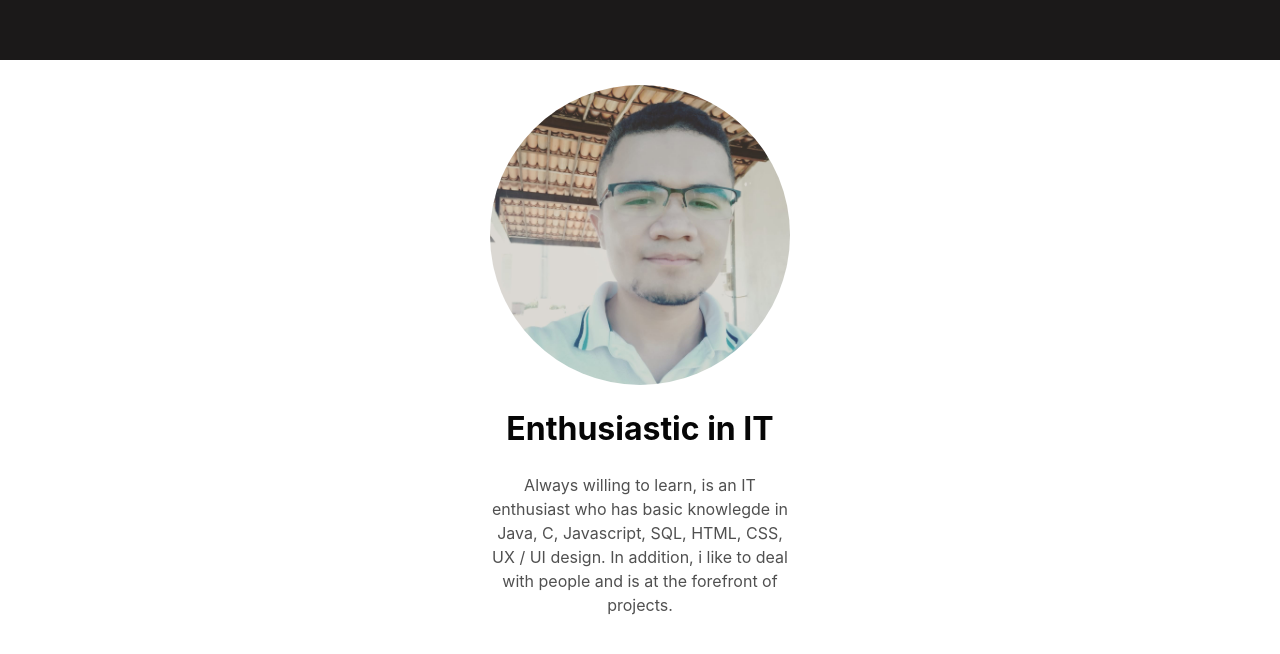
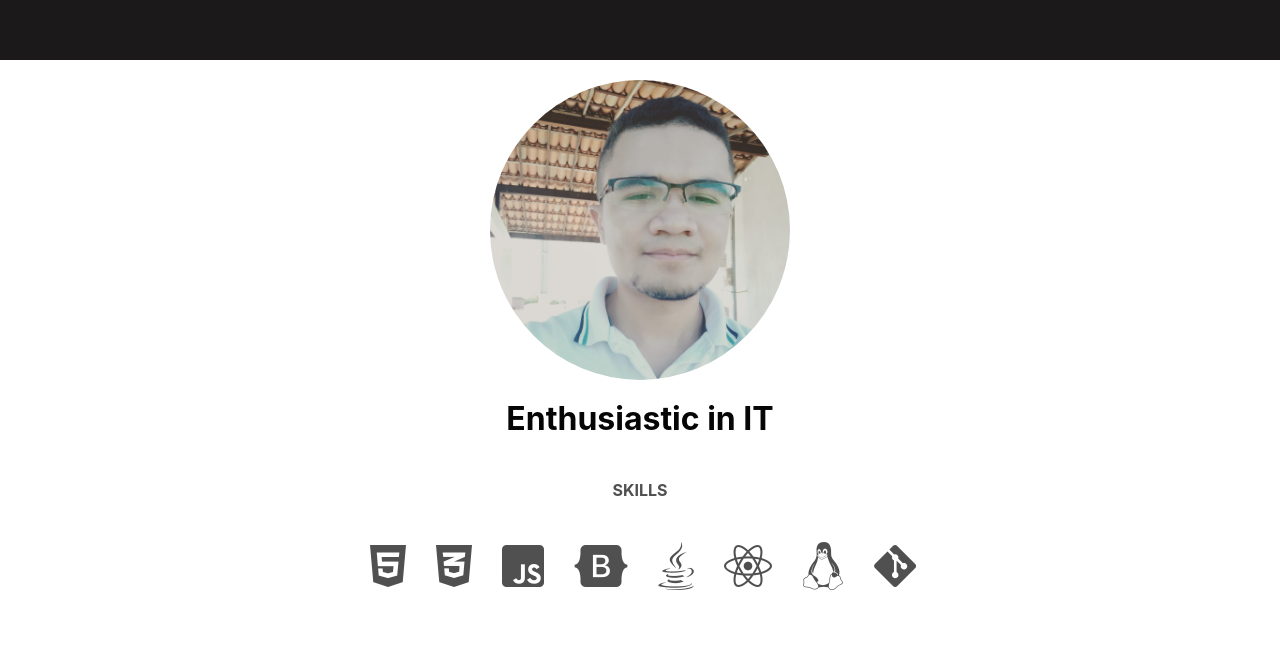
Before and after one commit to igoRmon/igoRmon.github.io, a website: page index.html in a window 1280 px wide. Shown: the part 748-1402 px from the top of the page. Drawn offline with nearby package versions, Linux system fonts and the light colour scheme.

Commit message:
Adicionando icons de skills

```diff
--- a/index.html
+++ b/index.html
@@ -40,9 +40,57 @@
         <div id="about-icons">
             <img id="img-me" src="img/me.jpeg" alt="Igor Ramon">
             <h2 id="title">Enthusiastic in IT</h2>
-            <p id="description">Always willing to learn, is an IT enthusiast who has basic knowlegde in Java, C,
-                Javascript, SQL, HTML, CSS, UX / UI design. In addition, i like to deal with people and
-                is at the forefront of projects.</p>
+            <div id="description" class="container">
+                <div style="font-weight: bold">SKILLS</div>
+
+                <div class="row">
+
+                    <a data-toggle='tooltip' data-placement="top" title="HTML 5">
+                        <div class="col-sm">
+                            <i class="fab fa-html5 fa-3x"></i>
+                        </div>
+                    </a>
+                    <a data-toggle='tooltip' data-placement="top" title="CSS 3">
+                        <div class="col-sm">
+                            <i class="fab fa-css3-alt fa-3x">
+                            </i>
+                        </div>
+                    </a>
+                    <a data-toggle='tooltip' data-placement="top" title="Javascript">
+                        <div class="col-sm">
+                            <i class="fab fa-js-square fa-3x"></i>
+                        </div>
+                    </a>
+
+                    <a data-toggle='tooltip' data-placement="top" title="Bootstrap">
+                        <div class="col-sm">
+                            <i class="fab fa-bootstrap fa-3x"></i>
+                        </div>
+                    </a>
+
+                    <a data-toggle='tooltip' data-placement="top" title="Java">
+                        <div class="col-sm">
+                            <i class="fab fa-java fa-3x"></i>
+                        </div>
+                    </a>
+                    <a data-toggle='tooltip' data-placement="top" title="React Native">
+                        <div class="col-sm">
+                            <i class="fab fa-react fa-3x"></i>
+                        </div>
+                    </a>
+                    <a data-toggle='tooltip' data-placement="top" title="Linux">
+                        <div class="col-sm">
+                            <i class="fab fa-linux fa-3x"></i>
+                        </div>
+                    </a>
+                    <a data-toggle='tooltip' data-placement="top" title="Git">
+                        <div class="col-sm">
+                            <i class="fab fa-git-alt fa-3x"></i>
+                        </div>
+                    </a>
+
+                </div>
+            </div>
         </div>
     </section>
     <section id="contact">
--- a/style.css
+++ b/style.css
@@ -44,7 +44,7 @@ p{
 }
 
 #about div, #about h2, #about p{
-    padding-top: 25px;
+    padding-top: 20px;
     margin-left: auto;
     margin-left: auto;
 }
@@ -87,7 +87,7 @@ h2{
     margin-left: auto;
     margin-right: auto;
     text-align: center;
-    max-width: 300px;
+    max-width: 600px;
 
 }
 #contact a{
@@ -96,6 +96,10 @@ h2{
 
 #contact a{
     color: #ffffff;
+}
+
+a[data-toggle='tooltip']:hover{
+    transform: scale(1.4);
 }
 
 #contact a i:hover{
```
